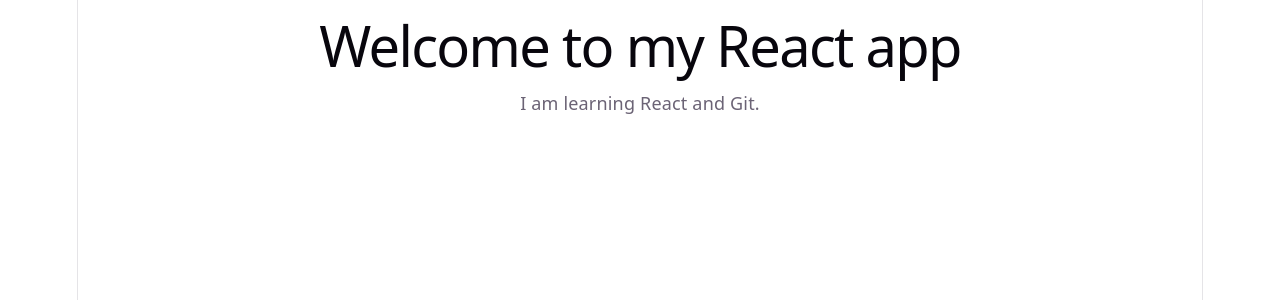
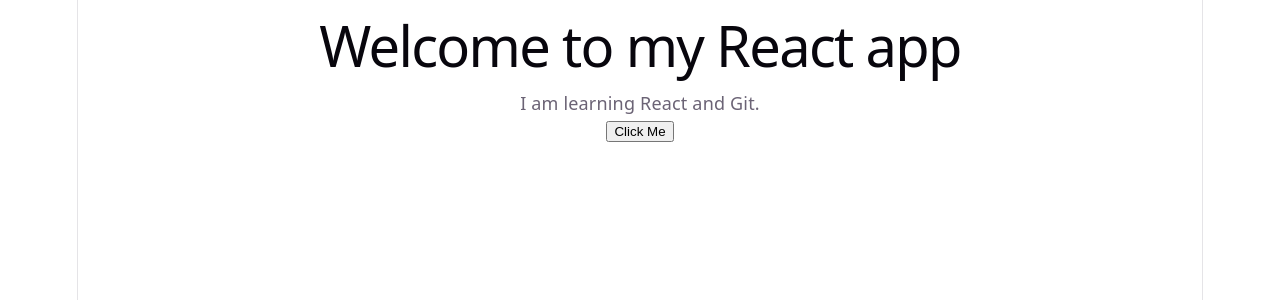
Before and after one commit to seerat1079/react-practice, a React (Vite) app: page / in a window 1280 px wide. Shown: the top 300 px of the page. Built offline with nearby package versions, Linux system fonts and the light colour scheme.

Commit message:
Use Button component

```diff
--- a/src/App.jsx
+++ b/src/App.jsx
@@ -1,8 +1,11 @@
+import Button from "./Button";
+
 function App() {
   return (
     <div>
       <h1>Welcome to my React app</h1>
       <p>I am learning React and Git.</p>
+      <Button label="Click Me" />
     </div>
   );
 }
```
